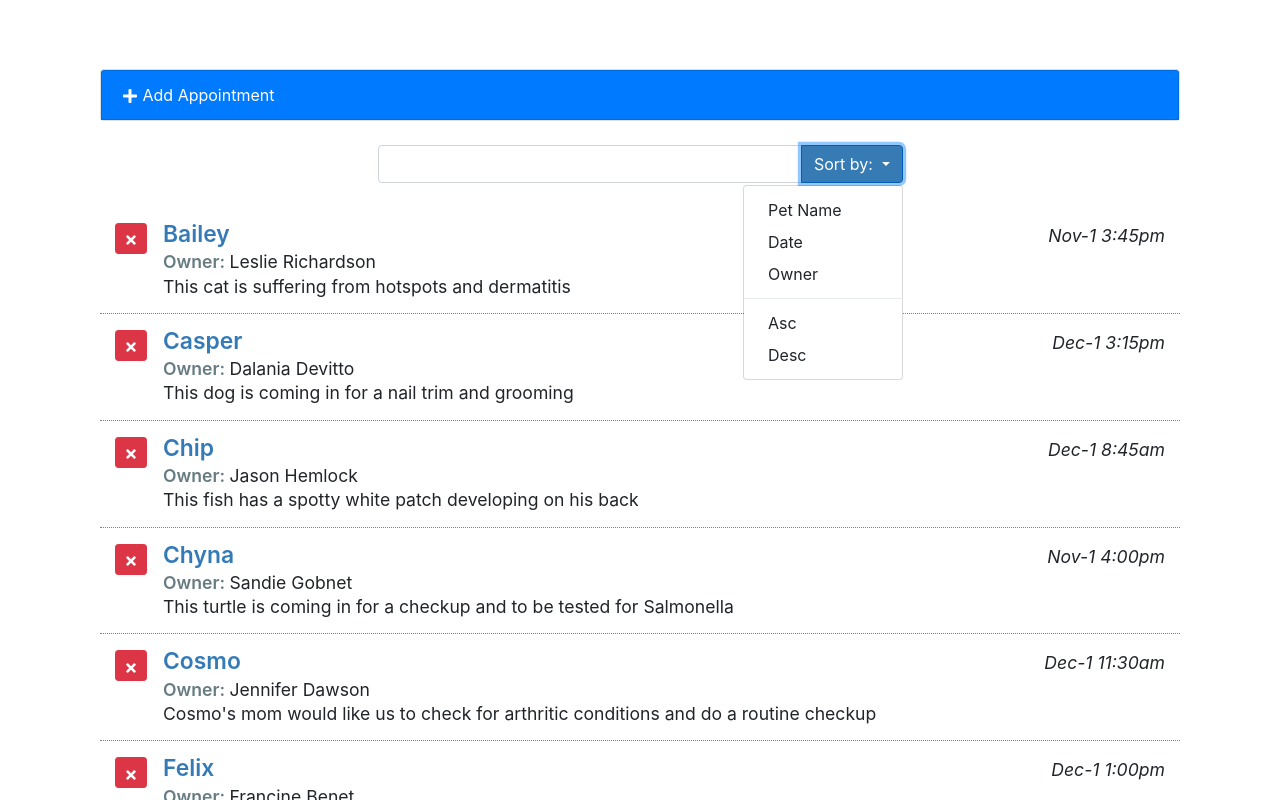
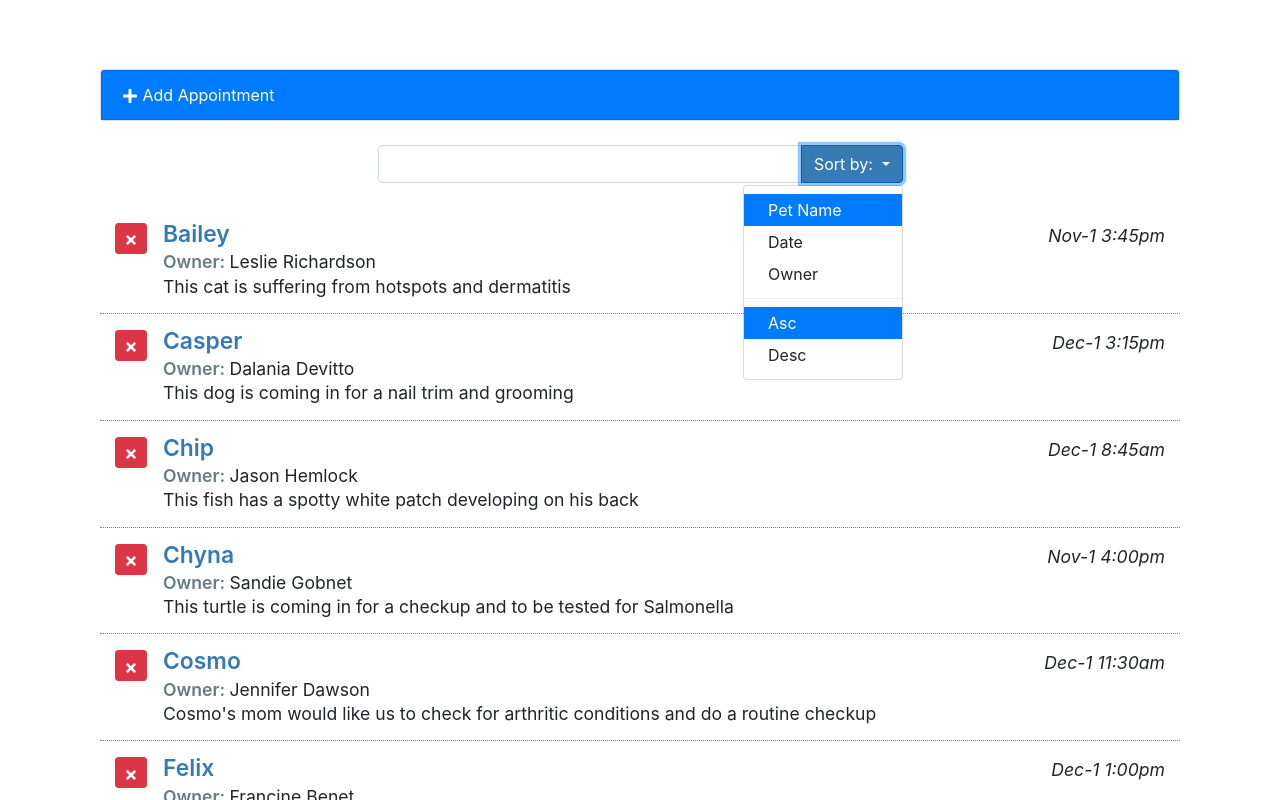
Before and after one commit to BenjaminKyhn/react-interface, a React (Create React App) app: page / in a window 1280 px wide. Both pictures are taken after a click on the button "Sort by:". Shown: the top 800 px of the page. Built offline with nearby package versions, Linux system fonts and the light colour scheme.

Commit message:
4.2 complete

```diff
--- a/src/components/App.js
+++ b/src/components/App.js
@@ -20,7 +20,7 @@
         this.addAppointment = this.addAppointment.bind(this);
     }
 
-    addAppointment(apt){
+    addAppointment(apt) {
         let tempApts = this.state.myAppointments;
         apt.aptId = this.state.lastIndex;
         tempApts.unshift(apt);
@@ -38,7 +38,7 @@
         });
     }
 
-    toggleForm(){
+    toggleForm() {
         this.setState({
             formDisplay: this.state.formDisplay ? false : true
         });
@@ -62,14 +62,14 @@
     render() {
         let order;
         let filteredApts = this.state.myAppointments;
-        if (this.state.orderDir === 'asc'){
+        if (this.state.orderDir === 'asc') {
             order = 1;
         } else {
             order = -1;
         }
 
         filteredApts.sort((a, b) => {
-            if(a[this.state.orderBy].toLowerCase() < b[this.state.orderBy].toLowerCase()){
+            if (a[this.state.orderBy].toLowerCase() < b[this.state.orderBy].toLowerCase()) {
                 return -1 * order;
             } else {
                 return 1 * order;
@@ -87,7 +87,10 @@
                                     toggleForm={this.toggleForm}
                                     addAppointment={this.addAppointment}
                                 />
-                                <SearchAppointments/>
+                                <SearchAppointments
+                                    orderBy={this.state.orderBy}
+                                    orderDir={this.state.orderDir}
+                                />
                                 <ListAppointments
                                     appointments={filteredApts}
                                     deleteAppointment={this.deleteAppointment}
--- a/src/components/SearchAppointments.js
+++ b/src/components/SearchAppointments.js
@@ -24,20 +24,31 @@
                             </button>
 
                             <div className="sort-menu dropdown-menu dropdown-menu-right">
-                                <button className="sort-by dropdown-item" href="#">
+                                <button className={
+                                    "sort-by dropdown-item " + (this.props.orderBy === 'petName' ? 'active' : "")
+                                } href="#"
+                                >
                                     Pet Name
                                 </button>
-                                <button className="sort-by dropdown-item" href="#">
+                                <button className={
+                                    "sort-by dropdown-item " + (this.props.orderBy === 'aptDate' ? 'active' : "")
+                                } href="#">
                                     Date
                                 </button>
-                                <button className="sort-by dropdown-item" href="#">
+                                <button className={
+                                    "sort-by dropdown-item " + (this.props.orderBy === 'ownerName' ? 'active' : "")
+                                } href="#">
                                     Owner
                                 </button>
                                 <div role="separator" className="dropdown-divider" />
-                                <button className="sort-by dropdown-item" href="#">
+                                <button className={
+                                    "sort-by dropdown-item " + (this.props.orderDir === 'asc' ? 'active' : "")
+                                } href="#">
                                     Asc
                                 </button>
-                                <button className="sort-by dropdown-item" href="#">
+                                <button className={
+                                    "sort-by dropdown-item " + (this.props.orderDir === 'desc' ? 'active' : "")
+                                } href="#">
                                     Desc
                                 </button>
                             </div>
```
